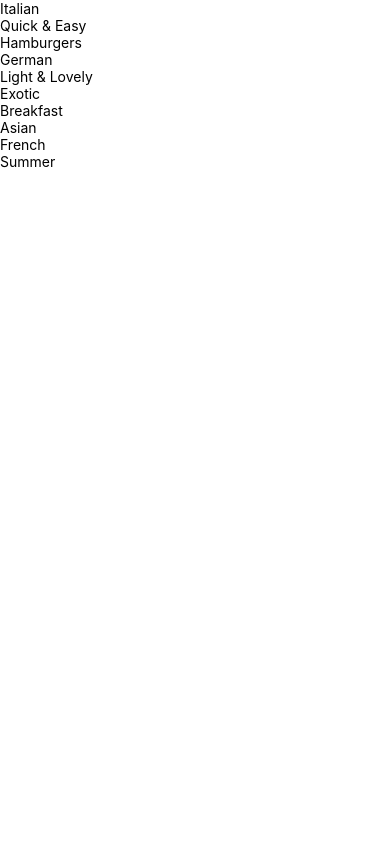
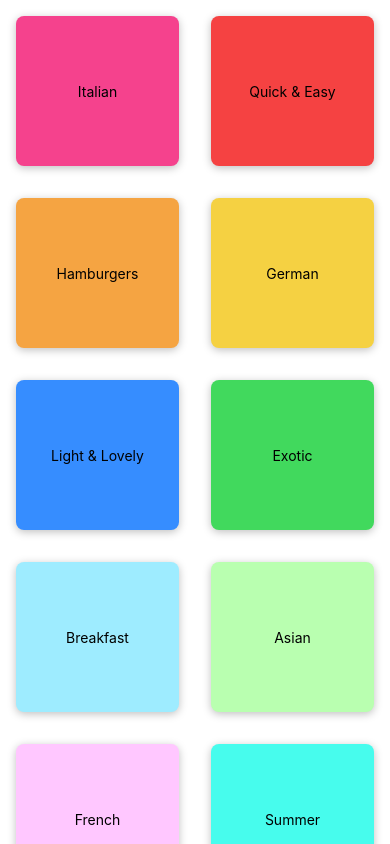
Before and after one commit to spiglebach/react-native, a React Native app in the folder meals-app/: screen / in a window 390 px wide. Built offline with nearby package versions, Linux system fonts and the light colour scheme.

Commit message:
style items in a grid

```diff
--- a/meals-app/components/CategoryGridTile.js
+++ b/meals-app/components/CategoryGridTile.js
@@ -1,10 +1,10 @@
-import { Pressable, Text, View } from "react-native";
+import { Pressable, StyleSheet, Text, View } from "react-native";
 
 function CategoryGridTile({title, color}) {
     return (
-        <View>
-            <Pressable>
-                <View>
+        <View style={[styles.gridItem, {backgroundColor: color}]}>
+            <Pressable style={styles.button}>
+                <View style={styles.innerContainer}>
                     <Text>{title}</Text>
                 </View>
             </Pressable>
@@ -12,4 +12,31 @@
     )
 }
 
+const styles = StyleSheet.create({
+    gridItem: {
+        flex: 1,
+        margin: 16,
+        height: 150,
+        borderRadius: 8,
+        elevation: 8,
+        shadowColor: 'black',
+        shadowOffset: {width: 0, height: 2},
+        shadowOpacity: 0.25,
+        shadowRadius: 8
+    },
+    button: {
+        flex: 1
+    },
+    innerContainer: {
+        flex: 1,
+        padding: 16,
+        justifyContent: 'center',
+        alignItems: 'center'
+    },
+    title: {
+        fontWeight: 'bold',
+        fontSize: 18
+    }
+})
+
 export default CategoryGridTile
--- a/meals-app/screens/CategoriesScreen.js
+++ b/meals-app/screens/CategoriesScreen.js
@@ -14,8 +14,10 @@
             data={CATEGORIES}
             keyExtractor={item => item.id}
             renderItem={renderCategoryItem}
+            numColumns={2}
         />
     )
 }
 
+
 export default CategoriesScreen
```
